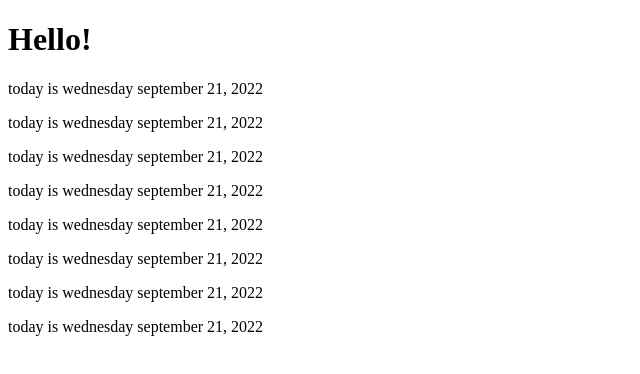
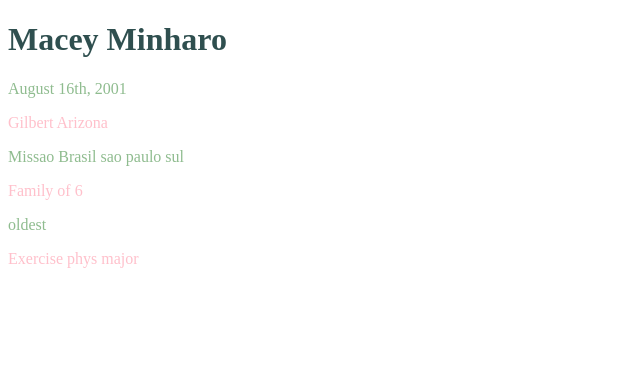
Before and after one commit to Macey-Minharo/Programing-Building-BLocks, a plain HTML site: page WDD130/Week 2/index.html in a window 1280 px wide. Shown: the whole page, without its empty margins (0-640 px from the left). Drawn offline with Linux system fonts and the light colour scheme.

Commit message:
end of class

```diff
--- /dev/null
+++ b/WDD130/Week 2/index.css
@@ -0,0 +1,9 @@
+h1 {
+  color: darkslategrey;
+}
+.one {
+  color: darkseagreen;
+}
+.two {
+  color: pink;
+}
--- a/WDD130/Week 2/index.html
+++ b/WDD130/Week 2/index.html
@@ -4,17 +4,16 @@
     <meta charset="UTF-8" />
     <meta http-equiv="X-UA-Compatible" content="IE=edge" />
     <meta name="viewport" content="width=device-width, initial-scale=1.0" />
-    <title>Document</title>
+    <title>09/21/2022</title>
+    <link rel="stylesheet" href="./index.css" />
   </head>
   <body>
-    <h1>Hello!</h1>
-    <p>today is wednesday september 21, 2022</p>
-    <p>today is wednesday september 21, 2022</p>
-    <p>today is wednesday september 21, 2022</p>
-    <p>today is wednesday september 21, 2022</p>
-    <p>today is wednesday september 21, 2022</p>
-    <p>today is wednesday september 21, 2022</p>
-    <p>today is wednesday september 21, 2022</p>
-    <p>today is wednesday september 21, 2022</p>
+    <h1>Macey Minharo</h1>
+    <p class="one">August 16th, 2001</p>
+    <p class="two">Gilbert Arizona</p>
+    <p class="one">Missao Brasil sao paulo sul</p>
+    <p class="two">Family of 6</p>
+    <p class="one">oldest</p>
+    <p class="two">Exercise phys major</p>
   </body>
 </html>
```
